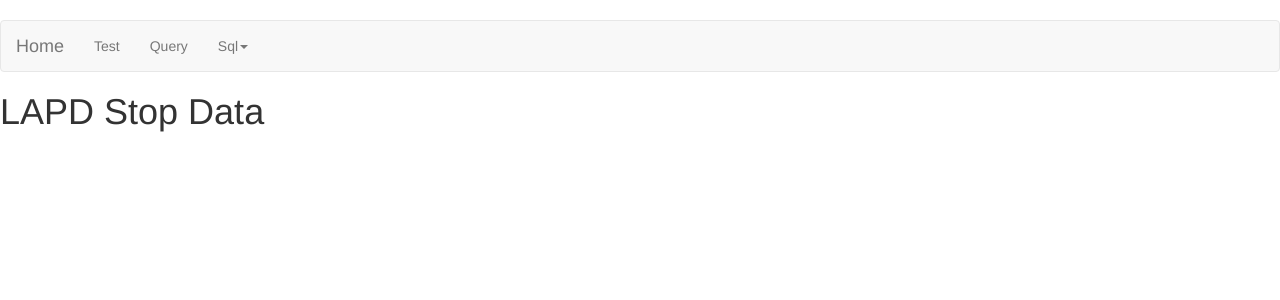
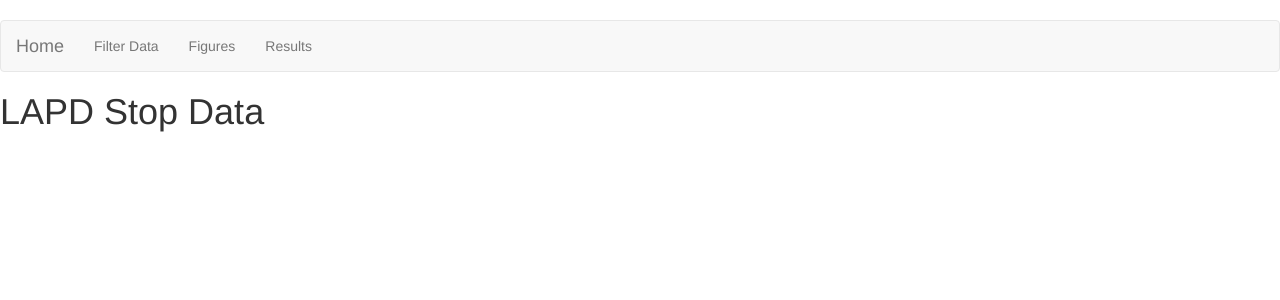
Before and after one commit to victor-lin/lapd-stop-data, a Flask app: page / in a window 1280 px wide. Shown: the top 300 px of the page. Run offline with Flask 2, Linux system fonts and the light colour scheme; parts of the project's set-up code (start-up, migrations or seed data) failed here and were passed over; some libraries are stand-ins or nearby versions.

Commit message:
Add empty pages
Added empty pages to hold the place of our actuall project.

```diff
--- a/LAPDStopData/templates/base.html
+++ b/LAPDStopData/templates/base.html
@@ -24,14 +24,9 @@
       </div>
       <div class="collapse navbar-collapse">
 	<ul class="nav navbar-nav">
-	  <li><a href="/test">Test</a></li>
-	  <li><a href="/query">Query</a></li>
-	  <li class="dropdown">
-	    <a href="#" class="dropdown-toggle" data-toggle="dropdown" role="button" aria-haspopup="true" aria-expanded="false">Sql<span class="caret"></span></a>
-	    <ul class="dropdown-menu">
-	      <li><a href="/_droptables/">Drop Tables</a></li>
-	    </ul>
-	  </li>
+	  <li><a href="/filter_data">Filter Data</a></li>
+	  <li><a href="/figures">Figures</a></li>
+	  <li><a href="/results">Results</a></li>
 	</ul>
       </div>
     </nav>
--- a/LAPDStopData/views.py
+++ b/LAPDStopData/views.py
@@ -11,7 +11,6 @@ log = app.logger
 def start():
     return render_template('start.html')
 
-
 @app.route('/test')
 def test():
     with db.connect_db() as con:
@@ -22,11 +21,17 @@ def test():
             results = cur.fetchall()
     return render_template('test.html', results=results)
 
+@app.route('/filter_data')
+def test():
+    return render_template('filter_data.html')
 
-@app.route('/query')
+@app.route('/figures')
 def get_query():
     pass
 
+@app.route('/results')
+def get_query():
+    pass
 
 @app.route('/_create_schema/', methods=['POST'])
 def create_schema_view():
```
Also changed, not shown: LAPDStopData/templates/filter_data.html (added, +7 -0 lines).
